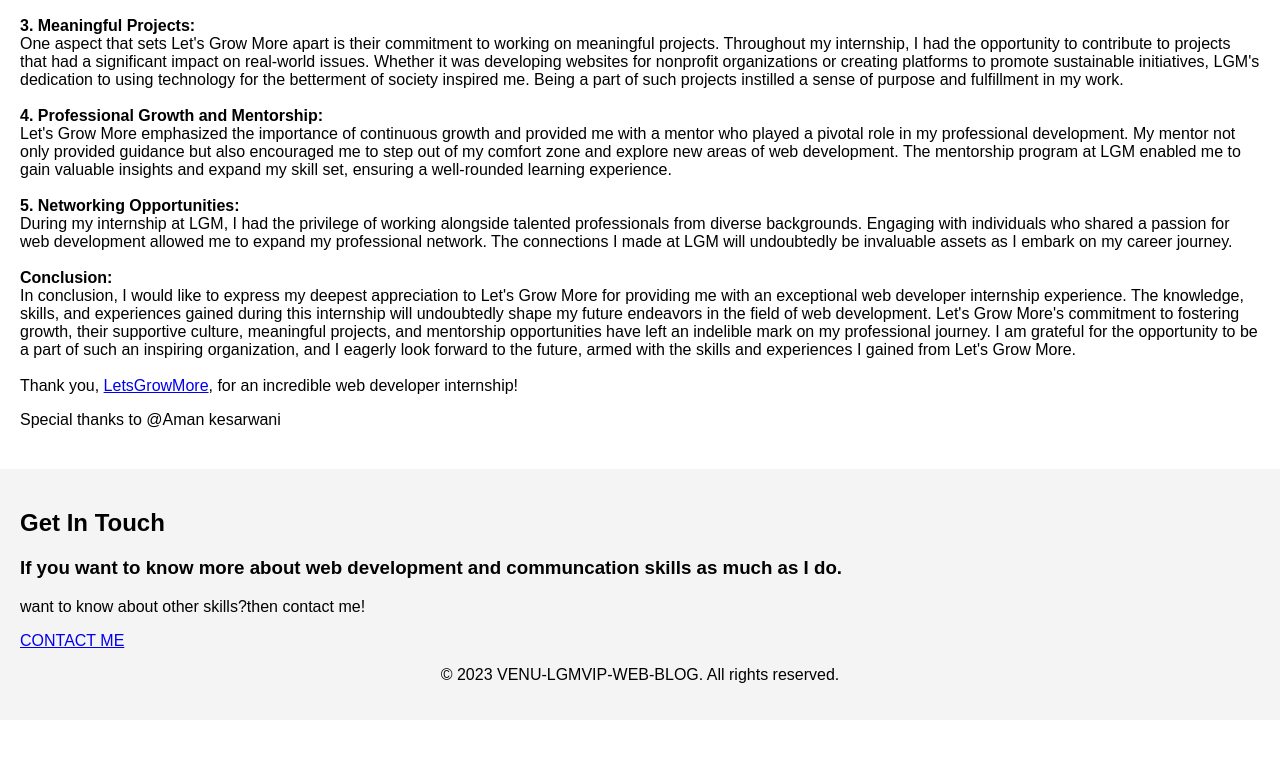
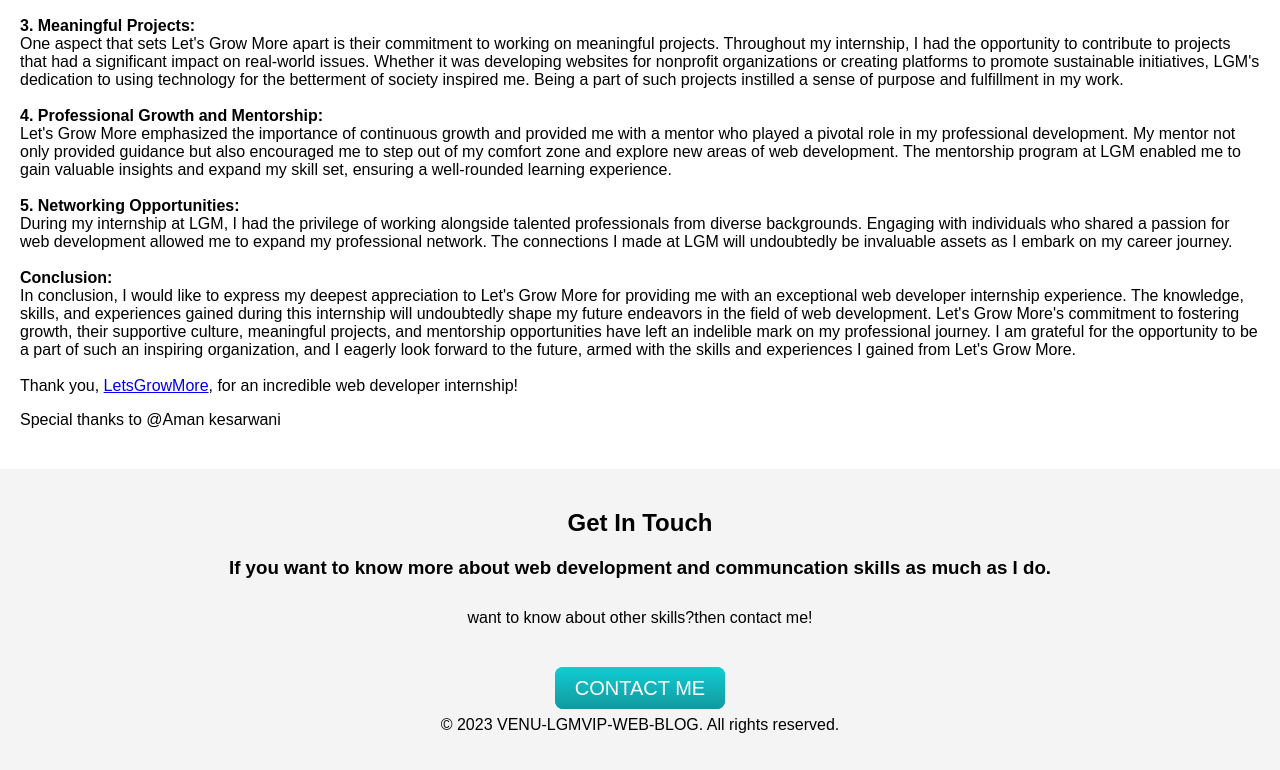
Before and after one commit to MrNotime00/LGMVIP-Web-BLOG-VENU, a plain HTML site: page index.html in a window 1280 px wide. Shown: the part 448-1218 px from the top of the page. Before the commit the page ends 1168 px from the top, so only its background shows below. Drawn offline with Linux system fonts and the light colour scheme.

Commit message:
Update styles.css

```diff
--- a/styles.css
+++ b/styles.css
@@ -52,3 +52,37 @@ body {
     padding: 20px;
     text-align: center;
   }
+.contact-message{
+    margin-top: 30px;
+    margin-bottom: 50px;
+}
+.contact-me{
+  position: relative;
+  text-align: center;
+}
+.btn {
+  background: #11cdd4;
+  background-image: -webkit-linear-gradient(top, #11cdd4, #11999e);
+  background-image: -moz-linear-gradient(top, #11cdd4, #11999e);
+  background-image: -ms-linear-gradient(top, #11cdd4, #11999e);
+  background-image: -o-linear-gradient(top, #11cdd4, #11999e);
+  background-image: linear-gradient(to bottom, #11cdd4, #11999e);
+  -webkit-border-radius: 8;
+  -moz-border-radius: 8;
+  border-radius: 8px;
+  font-family: Arial;
+  color: #ffffff;
+  font-size: 20px;
+  padding: 10px 20px 10px 20px;
+  text-decoration: none;
+}
+
+.btn:hover {
+  background: #30e3cb;
+  background-image: -webkit-linear-gradient(top, #30e3cb, #2bc4ad);
+  background-image: -moz-linear-gradient(top, #30e3cb, #2bc4ad);
+  background-image: -ms-linear-gradient(top, #30e3cb, #2bc4ad);
+  background-image: -o-linear-gradient(top, #30e3cb, #2bc4ad);
+  background-image: linear-gradient(to bottom, #30e3cb, #2bc4ad);
+  text-decoration: none;
+}
```
